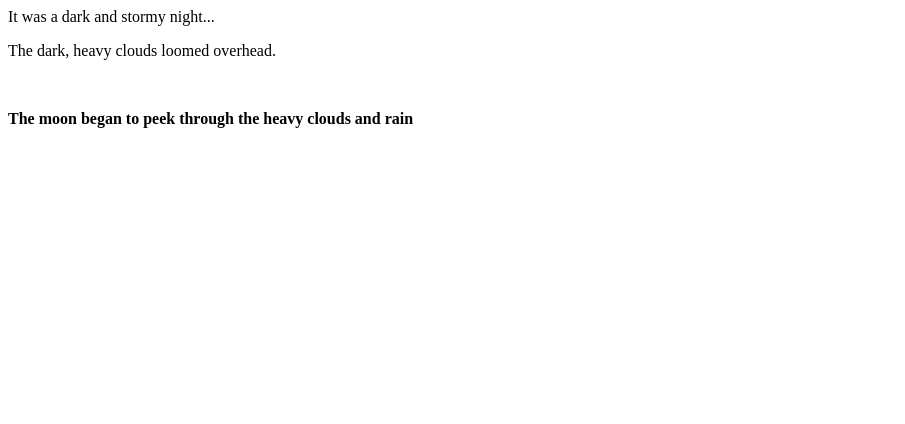
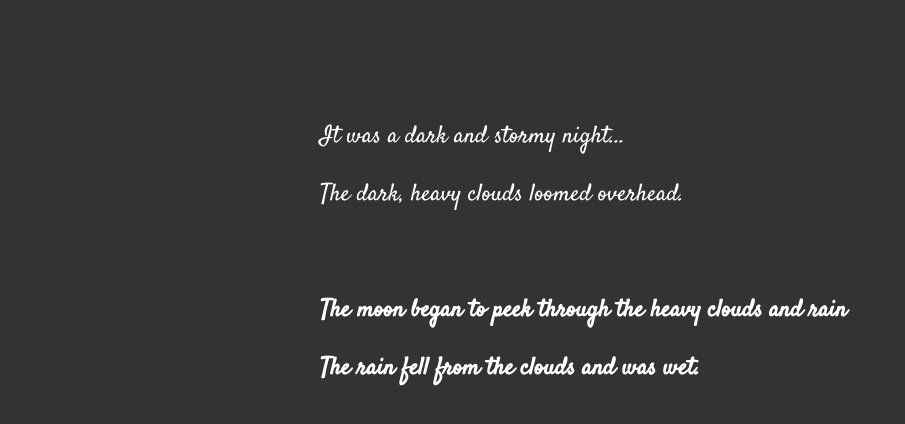
Before and after one commit to Danni40/fireside-story, a plain HTML site: page index.html in a window 1280 px wide. Shown: the whole page, without its empty margins (0-905 px from the left). Drawn offline with Linux system fonts and the light colour scheme.

Commit message:
Changes made to css file.

```diff
--- a/index.html
+++ b/index.html
@@ -1,9 +1,18 @@
 <html>
+  <head>
+    <link rel="stylesheet" type="text/css" href="style.css">
+    <link href="https://fonts.googleapis.com/css?family=Satisfy" rel="stylesheet">
+  </head>
+
   <body>
     <p>It was a dark and stormy night...
     </p>
     <p>The dark, heavy clouds loomed overhead.</p>
     <br>
-    <p><b>The moon began to peek through the heavy clouds and rain</b></p>
+    <p>
+      <b>The moon began to peek through the heavy clouds and rain</b>
+    </p>
+
+    <p><b>The rain fell from the clouds and was wet.</b></p>
   </body>
 </html>
--- a/style.css
+++ b/style.css
@@ -1,9 +1,7 @@
 body {
     color: white;
-    background-color: black;
-<<<<<<< HEAD
-    font-family: Verdana, Geneva, Tahoma, sans-serif;
-    font-size: 20px;
-=======
->>>>>>> e5dabbdddc7d10b74055ee26b3c93528bcb1dbb3
+    background-color: #333;
+    font-size: 150%;
+    font-family: 'Satisfy', cursive;
+    margin: 5em 25%;
 }
```
